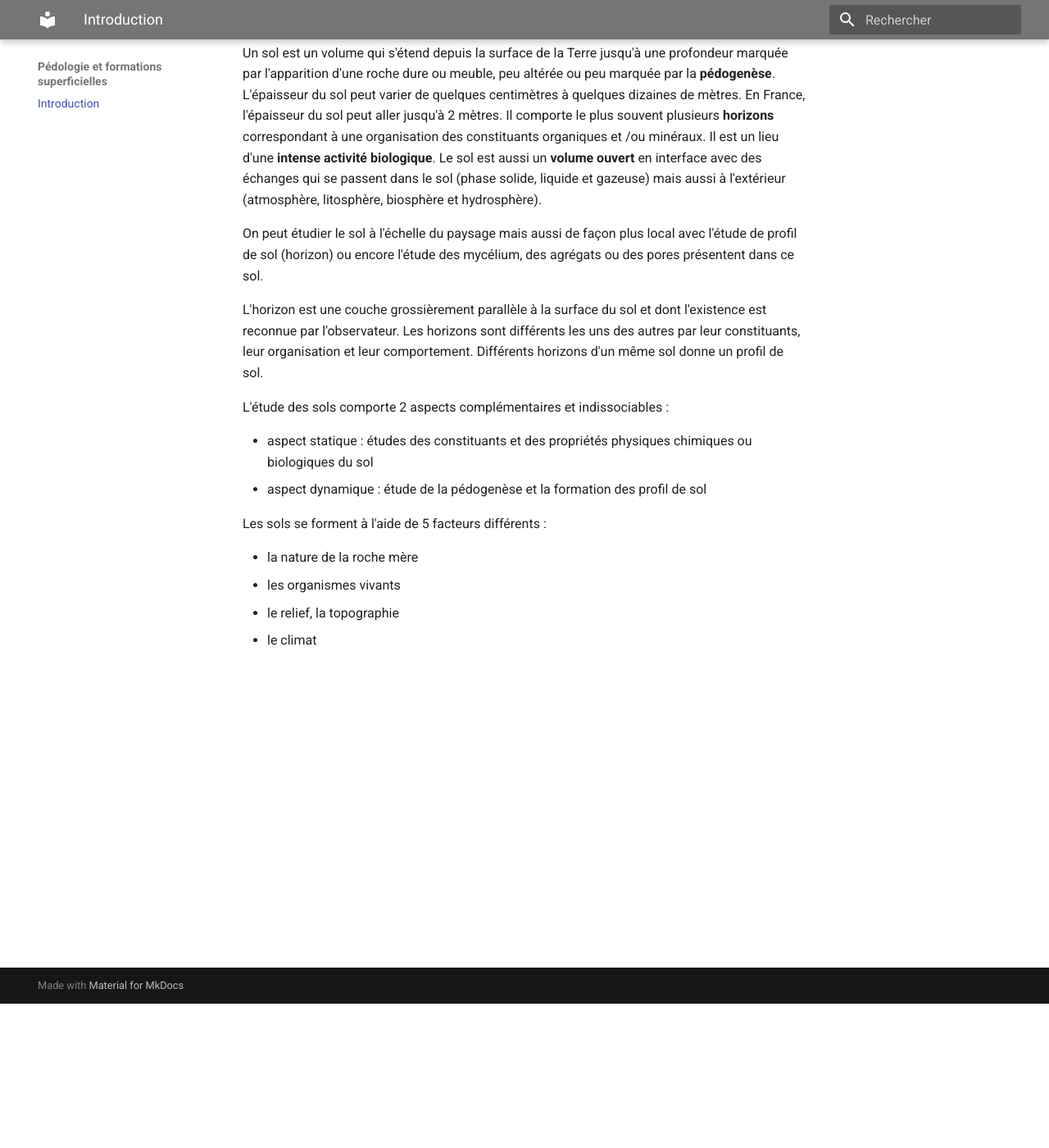
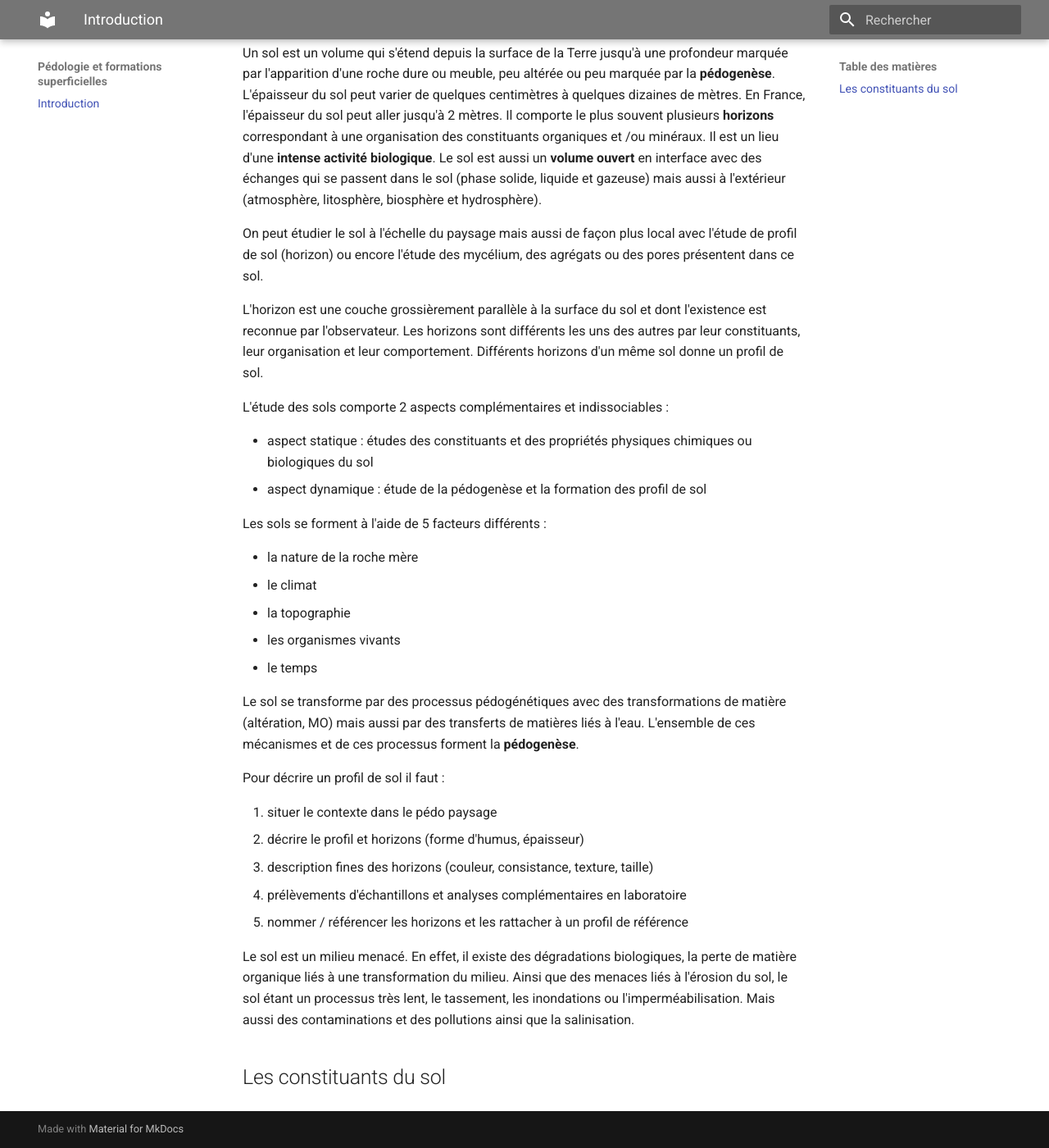
Before and after one commit to Lizeem/L3STcours, an MkDocs documentation site: the page built from Docs/Pédologie et formations superficielles/La pédologie.md, in a window 1280 px wide and 1400 px high, scrolled down 176 px. Shown: the whole window at 82% size. Built offline with MkDocs 1.6.1 and Material for MkDocs 9.7.7, drawn with Linux system fonts in a browser that asks for light colours.

Commit message:
Update la pédologie

```diff
--- a/Docs/Pédologie et formations superficielles/La pédologie.md
+++ b/Docs/Pédologie et formations superficielles/La pédologie.md
@@ -14,6 +14,21 @@ L'étude des sols comporte 2 aspects complémentaires et indissociables :
 Les sols se forment à l'aide de 5 facteurs différents :
 
 - la nature de la roche mère
+- le climat
+- la topographie
 - les organismes vivants
-- le relief, la topographie
-- le climat
+- le temps
+
+Le sol se transforme par des processus pédogénétiques avec des transformations de matière (altération, MO) mais aussi par des transferts de matières liés à l'eau. L'ensemble de ces mécanismes et de ces processus forment la **pédogenèse**.
+
+Pour décrire un profil de sol il faut :
+
+1. situer le contexte dans le pédo paysage
+2. décrire le profil et horizons (forme d'humus, épaisseur)
+3. description fines des horizons (couleur, consistance, texture, taille)
+4. prélèvements d'échantillons et analyses complémentaires en laboratoire
+5. nommer / référencer les horizons et les rattacher à un profil de référence
+
+Le sol est un milieu menacé. En effet, il existe des dégradations biologiques, la perte de matière organique liés à une transformation du milieu. Ainsi que des menaces liés à l'érosion du sol, le sol étant un processus très lent, le tassement, les inondations ou l'imperméabilisation. Mais aussi des contaminations et des pollutions ainsi que la salinisation.
+
+## Les constituants du sol
```
